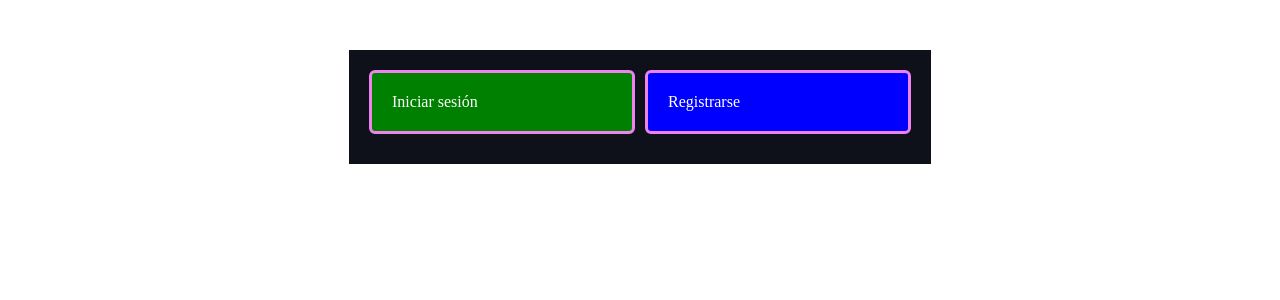
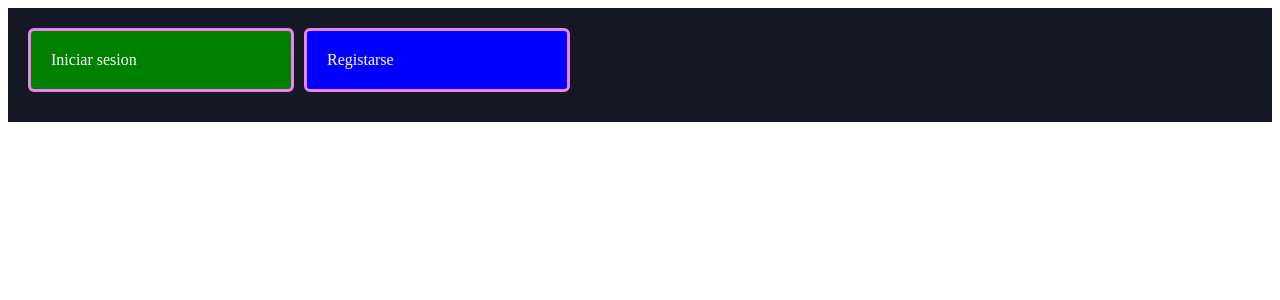
Before and after one commit to maxi-aguero/frontendpromedio, a React (Vite) app: page / in a window 1280 px wide. Shown: the top 300 px of the page. Built offline with nearby package versions, Linux system fonts and the light colour scheme.

Commit message:
sin itembuttom

```diff
--- a/src/pages/Index.jsx
+++ b/src/pages/Index.jsx
@@ -1,16 +1,15 @@
 import Container from "../components/Container.jsx";
-
-import IndexButton from "../components/IndexButton.jsx";
+import Item from "../components/Item.jsx";
 
 function Index() {
     return (
-        <div style={{ display: "flex", flexDirection: "column", alignItems: "center", marginTop: "50px" }}>
-            <Container color="#0f111a">
-                <IndexButton texto="Iniciar sesión" color="green" to="/login" />
-                <IndexButton texto="Registrarse" color="blue" to="/register" />
+
+            <Container color="#151724">
+                <Item  texto="Iniciar sesion" color="green" />
+
+                <Item texto="Registarse" color="blue" />
+
             </Container>
-        </div>
-    );
+       );
 }
-
 export default Index;
```
